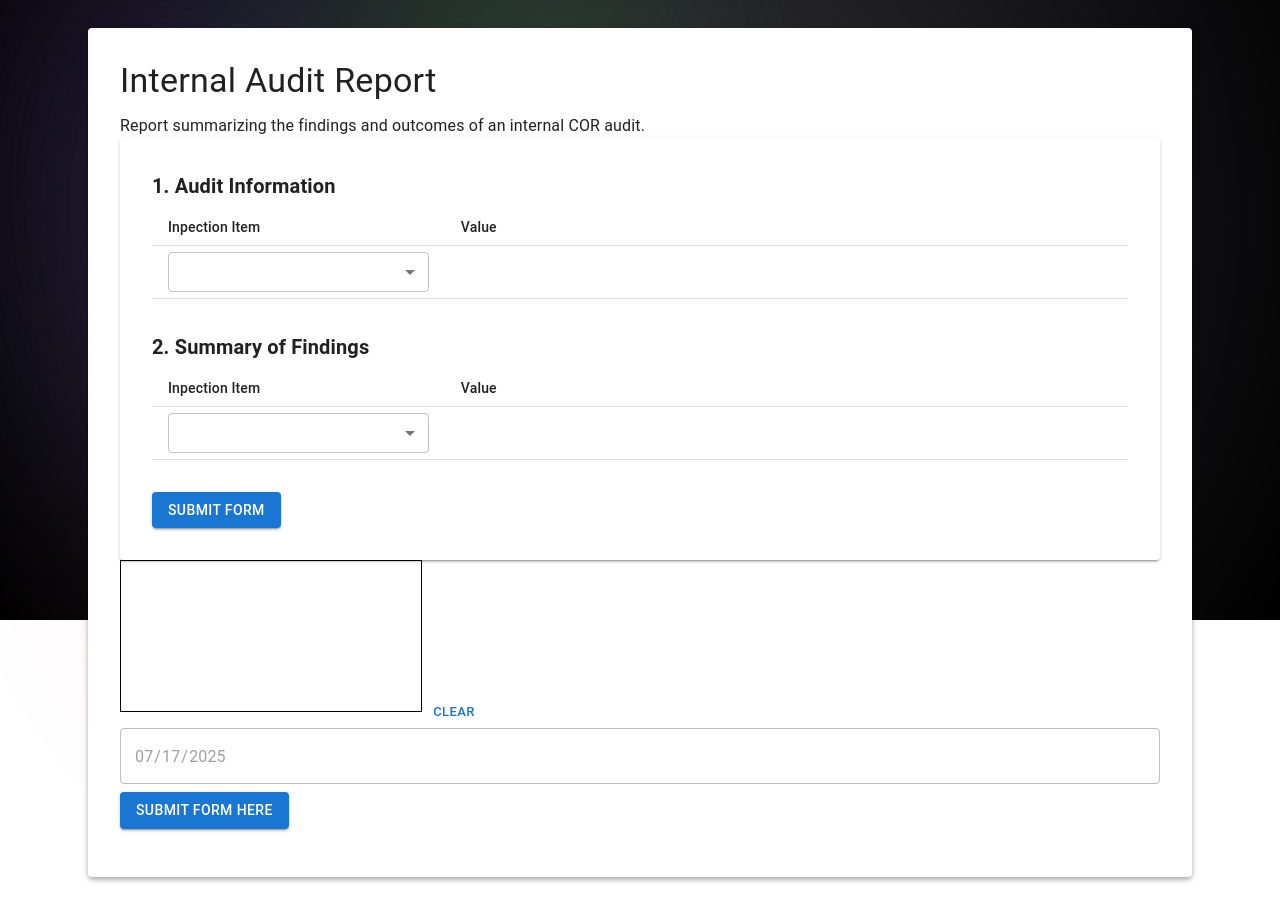
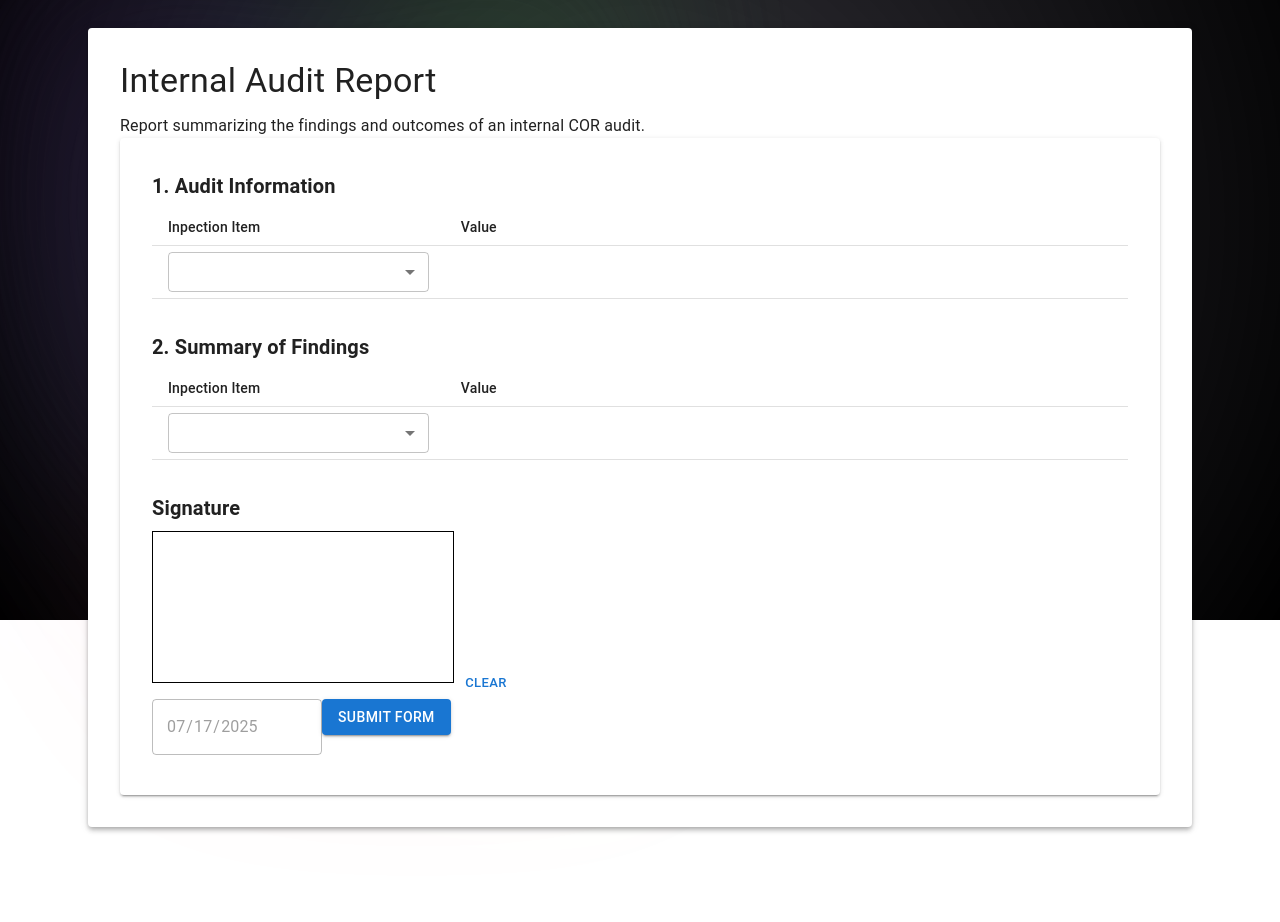
Before and after one commit to sparkeUnlimited/sparke-pm-app, a Next.js app: page /forms/internal-audit-report in a window 1280 px wide. Shown: the part 180-1102 px from the top of the page. After the commit the page ends 1071 px from the top, so only its background shows below. Built offline with nearby package versions, Linux system fonts and the light colour scheme; some icons are missing.

Commit message:
Add signature and date before submit on all forms

```diff
--- a/app/forms/internal-audit-report/page.tsx
+++ b/app/forms/internal-audit-report/page.tsx
@@ -2,54 +2,17 @@
 import Layout from "@/layout/Layout";
 import formDefinition from "@/lib/EHS/Internal_Audit_Report.json";
 import InternalAuditReportForm from "@/components/Forms/InternalAuditReportForm";
-import { Typography, Paper, Box, TextField, Button } from "@mui/material";
-import SignaturePad from "@/components/SignaturePad";
-import { useState, useEffect, Fragment, ReactNode } from "react";
-import { submitEHSForm } from "@/lib/api";
+import { Typography, Paper } from "@mui/material";
 
 export default function Page() {
-  const [clientSig, setClientSig] = useState("");
-
-  const handleSubmit = async () => {
-    try {
-      await submitEHSForm({
-        formTitle: formJson.title,
-        submissionDate: new Date().toISOString(),
-        sections: sectionRows,
-      });
-      alert("Form submitted successfully.");
-    } catch (err) {
-      console.error(err);
-      alert("Failed to submit form.");
-    }
-  };
   return (
     <Layout title={formDefinition.title}>
       <Paper sx={{ p: 4, mb: 3 }} elevation={4}>
         <Typography variant="h4" gutterBottom>
           {formDefinition.title}
         </Typography>
-        <Typography component={"p"}>{formDefinition.description}</Typography>
-        <Box sx={{ mb: 2 }}>
-          <InternalAuditReportForm />
-
-          <SignaturePad
-            onChange={(sig) => {
-              setClientSig(sig);
-            }}
-          />
-          <TextField
-            type="date"
-            value={new Date().toISOString().split("T")[0]}
-            disabled
-            fullWidth
-            sx={{ mb: 1 }}
-          />
-
-          <Button onClick={handleSubmit} variant="contained" color="primary">
-            Submit Form here
-          </Button>
-        </Box>
+        <Typography component="p">{formDefinition.description}</Typography>
+        <InternalAuditReportForm />
       </Paper>
     </Layout>
   );
--- a/components/EstimateForm.tsx
+++ b/components/EstimateForm.tsx
@@ -25,6 +25,7 @@ import DeleteIcon from "@mui/icons-material/Delete";
 import AddIcon from "@mui/icons-material/Add";
 import { getServices, ServiceItem } from "@/lib/msLists";
 import { sendEstimateEmail, ensureCustomerFolder } from "@/lib/api";
+import SignaturePad from "@/components/SignaturePad";
 
 const provinces = [
   { code: "AB", name: "Alberta" },
@@ -98,6 +99,8 @@ const EstimateForm = () => {
   const [hydroFee, setHydroFee] = useState(0);
   const [discountType, setDiscountType] = useState("None");
   const [discountValue, setDiscountValue] = useState(0);
+  const [signature, setSignature] = useState("");
+  const currentDate = new Date().toISOString().split("T")[0];
 
   useEffect(() => {
     getServices().then(setServices);
@@ -558,6 +561,8 @@ const EstimateForm = () => {
               <Typography variant="h6" fontWeight="bold">
                 Grand Total: {grandTotal.toFixed(2)}
               </Typography>
+              <SignaturePad onChange={setSignature} />
+              <TextField type="date" value={currentDate} disabled fullWidth sx={{ mb: 1 }} />
               <Button type="submit" variant="contained">
                 Submit Estimate
               </Button>
--- a/components/Forms/EquipmentSafetyCheck.tsx
+++ b/components/Forms/EquipmentSafetyCheck.tsx
@@ -1,4 +1,5 @@
 import { useState } from "react";
+import SignaturePad from "@/components/SignaturePad";
 import {
   Box,
   Paper,
@@ -22,6 +23,8 @@ const safetyChecks = [
 const EquipmentSafetyCheck = () => {
   const [selectedEquipment, setSelectedEquipment] = useState("");
   const [checks, setChecks] = useState<boolean[]>(safetyChecks.map(() => false));
+  const [signature, setSignature] = useState("");
+  const currentDate = new Date().toISOString().split("T")[0];
 
   const toggleCheck = (i: number) => {
     const updated = [...checks];
@@ -68,6 +71,9 @@ const EquipmentSafetyCheck = () => {
             />
           ))}
 
+          <SignaturePad onChange={setSignature} />
+          <TextField type="date" value={currentDate} disabled fullWidth sx={{ mb: 1 }} />
+
           <Button variant="contained" type="submit">
             Submit Equipment Check
           </Button>
--- a/components/Forms/FormRenderer.tsx
+++ b/components/Forms/FormRenderer.tsx
@@ -23,6 +23,7 @@ import {
 } from "@mui/material";
 import DeleteIcon from "@mui/icons-material/Delete";
 import Layout from "@/layout/Layout";
+import SignaturePad from "@/components/SignaturePad";
 
 export type FormField = {
   label: string;
@@ -137,6 +138,8 @@ const renderFieldControl = (
 
 const FormRenderer = ({ definition }: { definition: FormDefinition }) => {
   const [sectionRows, setSectionRows] = useState<Record<string, RowData[]>>({});
+  const [signature, setSignature] = useState("");
+  const currentDate = new Date().toISOString().split("T")[0];
 
   useEffect(() => {
     const init: Record<string, RowData[]> = {};
@@ -182,6 +185,8 @@ const FormRenderer = ({ definition }: { definition: FormDefinition }) => {
         formTitle: definition.title,
         submissionDate: new Date().toISOString(),
         sections: sectionRows,
+        signature,
+        date: currentDate,
       }),
     });
 
@@ -264,6 +269,12 @@ const FormRenderer = ({ definition }: { definition: FormDefinition }) => {
           </Table>
         </Box>
       ))}
+      <Typography variant="h6" fontWeight="bold" gutterBottom>
+        Signature
+      </Typography>
+      <SignaturePad onChange={setSignature} />
+      <TextField type="date" value={currentDate} disabled sx={{ mb: 1 }} />
+
       <Button onClick={handleSubmit} variant="contained" color="primary">
         Submit Form
       </Button>
--- a/components/JobSiteJournalForm.tsx
+++ b/components/JobSiteJournalForm.tsx
@@ -1,6 +1,7 @@
 import { useEffect, useState } from "react";
 import { fetchWeather, Weather } from "@/lib/weather";
 import { Box, Button, Paper, Stack, TextField, Typography, Slider } from "@mui/material";
+import SignaturePad from "@/components/SignaturePad";
 import { getTasks, submitJournalEntry } from "@/lib/msLists";
 import {
   saveJournalDraft,
@@ -23,6 +24,8 @@ const JobSiteJournalForm = () => {
   const [tasks, setTasks] = useState<Task[]>([]);
   const [weather, setWeather] = useState<Weather | null>(null);
   const [weatherUpdatedAt, setWeatherUpdatedAt] = useState<string | null>(null);
+  const [signature, setSignature] = useState("");
+  const currentDate = new Date().toISOString().split("T")[0];
 
   const cacheKey = "cachedWeather";
 
@@ -172,6 +175,8 @@ const JobSiteJournalForm = () => {
               ))}
             </Stack>
           </Box>
+          <SignaturePad onChange={setSignature} />
+          <TextField type="date" value={currentDate} disabled fullWidth sx={{ mb: 1 }} />
           <Button type="submit" variant="contained">
             Submit
           </Button>
--- a/components/TaskEntryForm.tsx
+++ b/components/TaskEntryForm.tsx
@@ -1,5 +1,6 @@
 import { useState } from "react";
 import { Box, Button, Paper, Stack, TextField, Typography } from "@mui/material";
+import SignaturePad from "@/components/SignaturePad";
 
 type Subtask = { name: string };
 type Material = { name: string; dateNeeded: string; leadTimeDays: number };
@@ -11,6 +12,8 @@ const TaskEntryForm = () => {
   const [subtasks, setSubtasks] = useState<Subtask[]>([]);
   const [materials, setMaterials] = useState<Material[]>([]);
   const [equipment, setEquipment] = useState<Equipment[]>([]);
+  const [signature, setSignature] = useState("");
+  const currentDate = new Date().toISOString().split("T")[0];
 
   const addSubtask = () => setSubtasks([...subtasks, { name: "" }]);
   const updateSubtask = (index: number, value: string) => {
@@ -159,6 +162,8 @@ const TaskEntryForm = () => {
               + Add Equipment
             </Button>
           </Box>
+          <SignaturePad onChange={setSignature} />
+          <TextField type="date" value={currentDate} disabled fullWidth sx={{ mb: 1 }} />
           <Button type="submit" variant="contained">
             Save Task
           </Button>
--- a/components/ToolRequestForm.tsx
+++ b/components/ToolRequestForm.tsx
@@ -8,12 +8,15 @@ import {
   Typography,
 } from "@mui/material";
 import { useState } from "react";
+import SignaturePad from "@/components/SignaturePad";
 
 const ToolRequestForm = () => {
   const [toolName, setToolName] = useState("");
   const [quantity, setQuantity] = useState(1);
   const [priority, setPriority] = useState("Normal");
   const [notes, setNotes] = useState("");
+  const [signature, setSignature] = useState("");
+  const currentDate = new Date().toISOString().split("T")[0];
 
   const handleSubmit = (e: React.FormEvent) => {
     e.preventDefault();
@@ -77,6 +80,8 @@ const ToolRequestForm = () => {
             multiline
             minRows={3}
           />
+          <SignaturePad onChange={setSignature} />
+          <TextField type="date" value={currentDate} disabled fullWidth sx={{ mb: 1 }} />
           <Box textAlign="right">
             <Button type="submit" variant="contained" size="large">
               Submit Request
```
